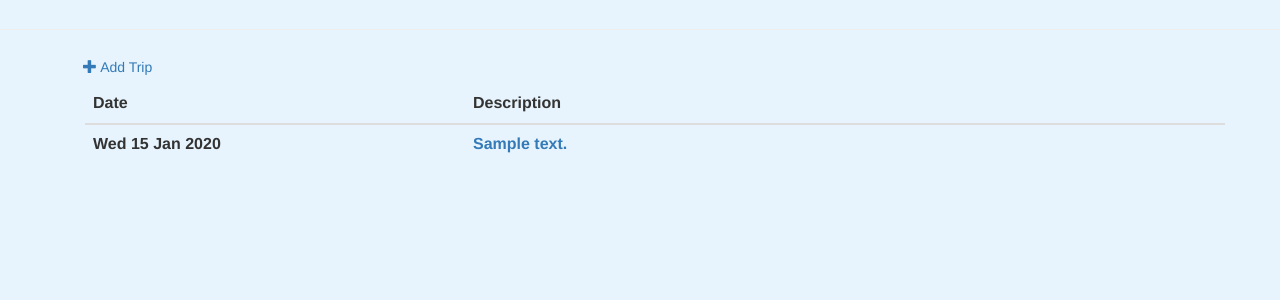
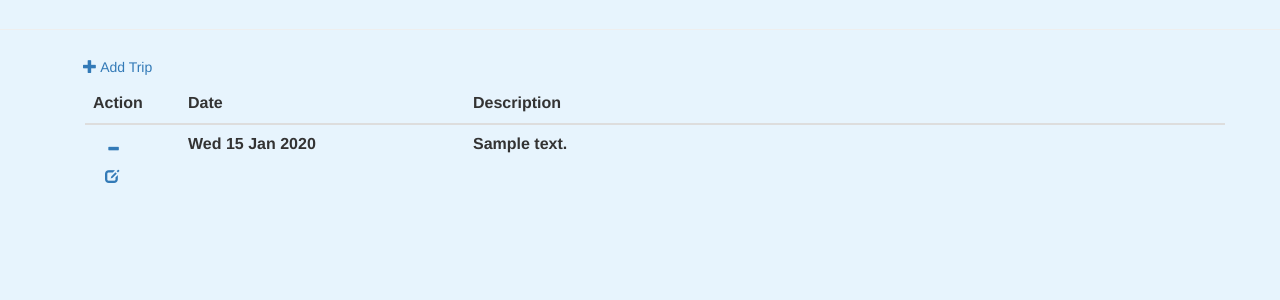
Before and after one commit to johnksterling/fishlog, a Django app: page /trips/ in a window 1280 px wide. Shown: the part 92-392 px from the top of the page. Run offline with Django 3.2, Linux system fonts and the light colour scheme; a user stored in the database is signed in; tables that the repository leaves empty hold one stand-in row (values such as "Sample post"); lists and menus that the app fills with data are empty; some libraries are stand-ins or nearby versions.

Commit message:
issue #5: tidy up the warning for delete

```diff
--- a/trips/templates/trips/index.html
+++ b/trips/templates/trips/index.html
@@ -1,20 +1,38 @@
 {% extends 'trips/base.html' %}
 {% block content %}
 {% if trip_list %}
+<script>
+
+  function validate() {
+      var valid = confirm('Are you sure you want to delete this trip?');
+      if (valid) {
+          return true;
+      }
+      else {
+          return false;
+      }
+  }
+</script>
 <div class="button-group">
   <a href="/trips/new" class="btn"><span class="glyphicon glyphicon-plus" aria-hidden="true"></span> Add Trip</a>
 </div>
 <div class="container">
   <table class="table">
     <thead><tr>
+      <th>Action</th>
       <th>Date</th>
       <th>Description</th>
     </tr></thead>
     <tbody>
       {% for trip in trip_list %}
       <tr>
-        <th class="content-main col-md-4">{{trip.trip_date|date:"D d M Y"}}</th>
-        <th class="content-main col-md-8"><a href="{% url 'trip_detail' trip.id %}">{{ trip.description }}</a></th>
+        <th class="content-main col-md-1">
+          <div class="btn-group">
+            <a  onclick="return validate()" href="{% url 'delete_trip' trip.id %}" class="btn"><span class="glyphicon glyphicon-minus" aria-hidden="true"></span> </a><a href="{% url 'trip_detail' trip.id %}" class="btn"><span class="glyphicon glyphicon-edit" aria-hidden="true"></span> </a>
+          </div>
+        </th>
+        <th class="content-main col-md-3">{{trip.trip_date|date:"D d M Y"}}</th>
+        <th class="content-main col-md-8">{{ trip.description }}</th>
       </tr>
       {% endfor %}
     </tbody>
```
Also changed, not shown: trips/templates/trips/detail.html (+3 -6 lines).
